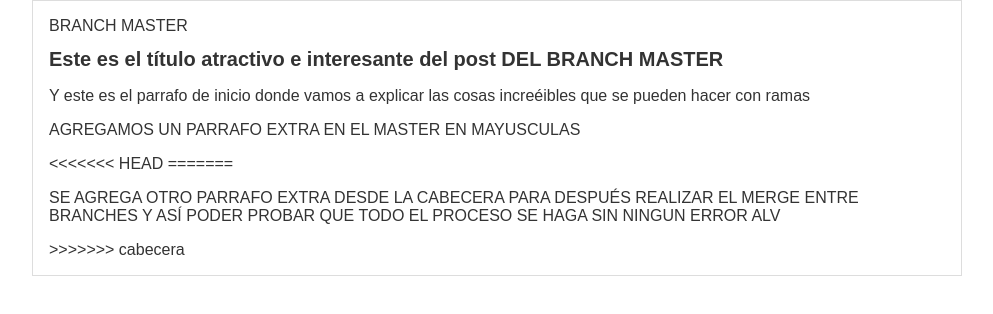
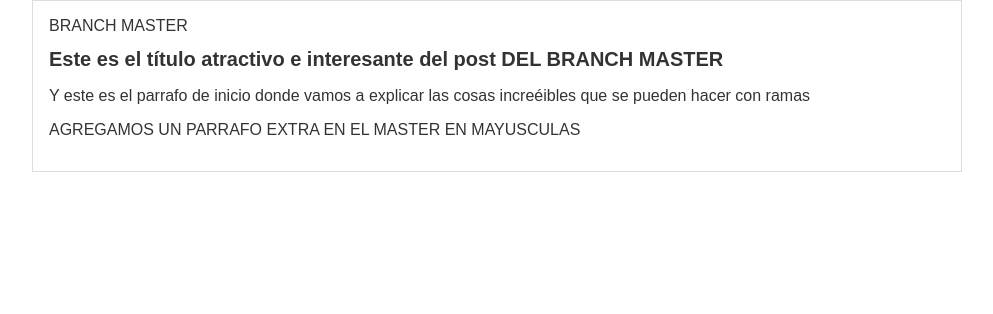
Before and after one commit to cevm22/hyperblog, a plain HTML site: page blogpost.html in a window 1280 px wide. Shown: the whole page, without its empty margins (143-1136 px from the left). Drawn offline with Linux system fonts and the light colour scheme.

Commit message:
se hace otro commit despues del merge

```diff
--- a/blogpost.html
+++ b/blogpost.html
@@ -11,10 +11,6 @@
                 <h1>Este es el título atractivo e interesante del post DEL BRANCH MASTER</h1>
                 <p>Y este es el parrafo de inicio donde vamos a explicar las cosas increéibles que se pueden hacer con ramas</p>
                     <p> AGREGAMOS UN PARRAFO EXTRA EN EL MASTER EN MAYUSCULAS</p>
-<<<<<<< HEAD
-=======
-                    <p> SE AGREGA OTRO PARRAFO EXTRA DESDE LA CABECERA PARA DESPUÉS REALIZAR EL MERGE ENTRE BRANCHES Y ASÍ PODER PROBAR QUE TODO EL PROCESO SE HAGA SIN NINGUN ERROR ALV</p>
->>>>>>> cabecera
             </div>
         </div>
 
```
